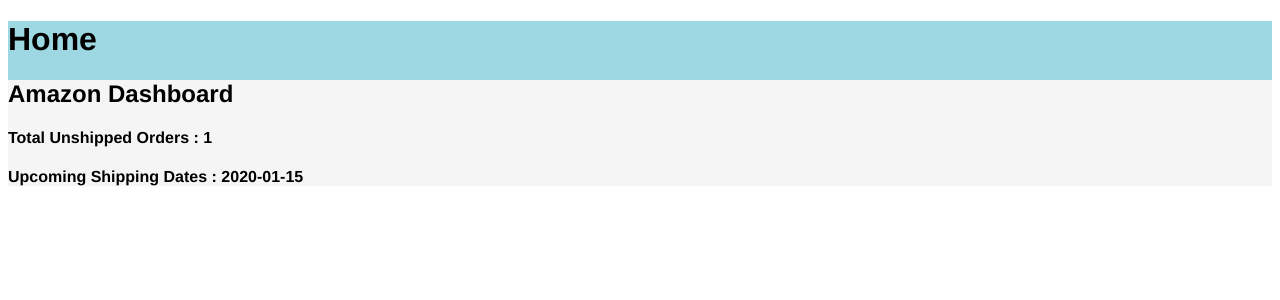
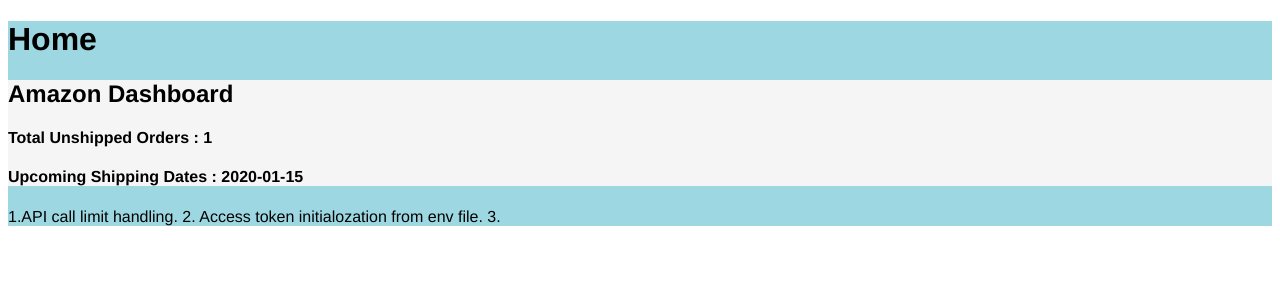
Before and after one commit to harilal766/Ecommerce-Automation, a Django app: template templates/home.html in a window 1280 px wide. Shown: the part 52-352 px from the top of the page. Run offline with Django 5.2, Linux system fonts and the light colour scheme; the template is opened without the code that fills it: most values are stand-ins (such as "Sample title", 1, 10 or a date in 2020).

Commit message:
Update home.html

```diff
--- a/templates/home.html
+++ b/templates/home.html
@@ -9,4 +9,8 @@
     <h4>Total Unshipped Orders : {{total_orders}}</h4>
     <h4>Upcoming Shipping Dates : {{ship_dates}}</h4>
 </div>
+
+1.API call limit handling.
+2. Access token initialozation from env file.
+3.
 {% endblock %}
```
